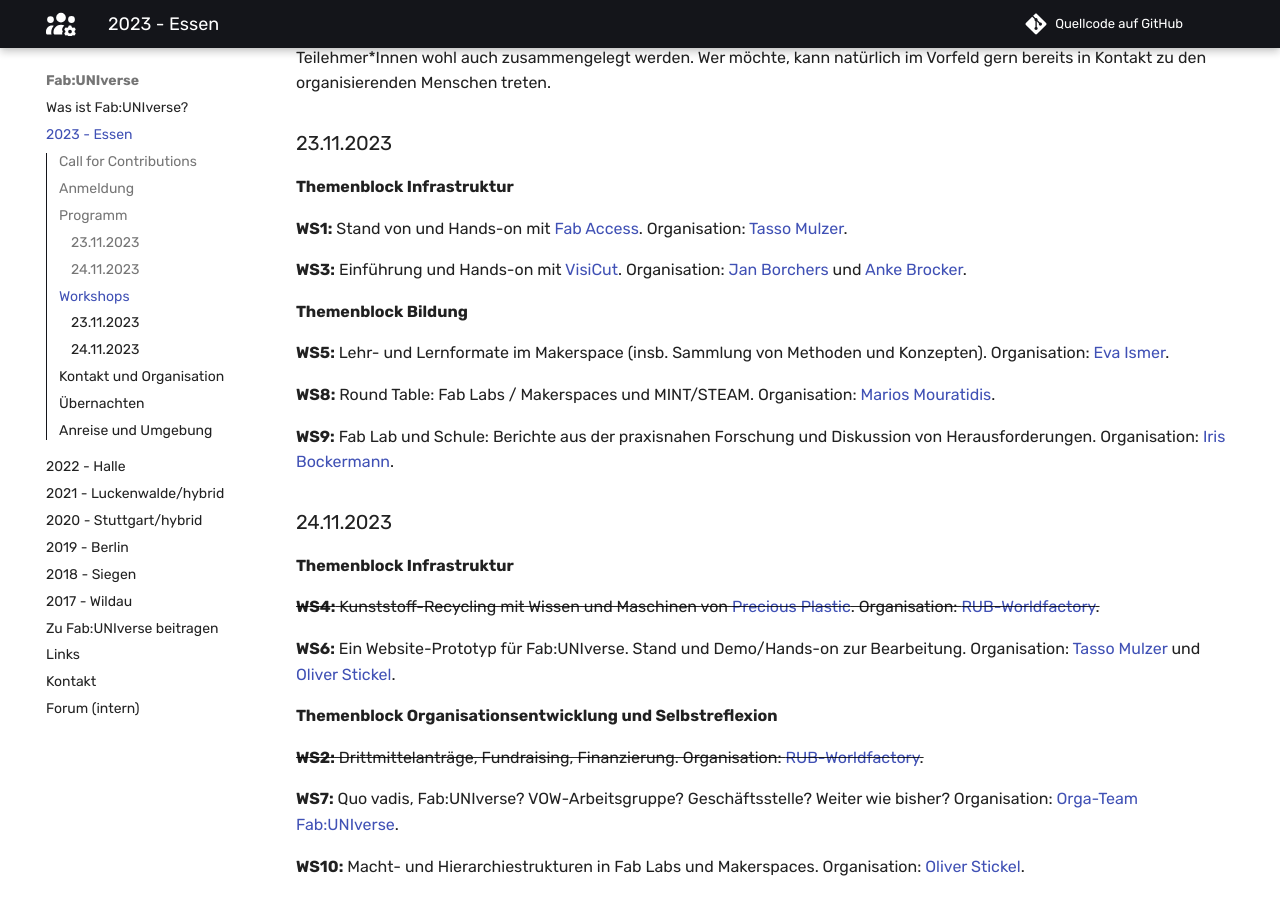
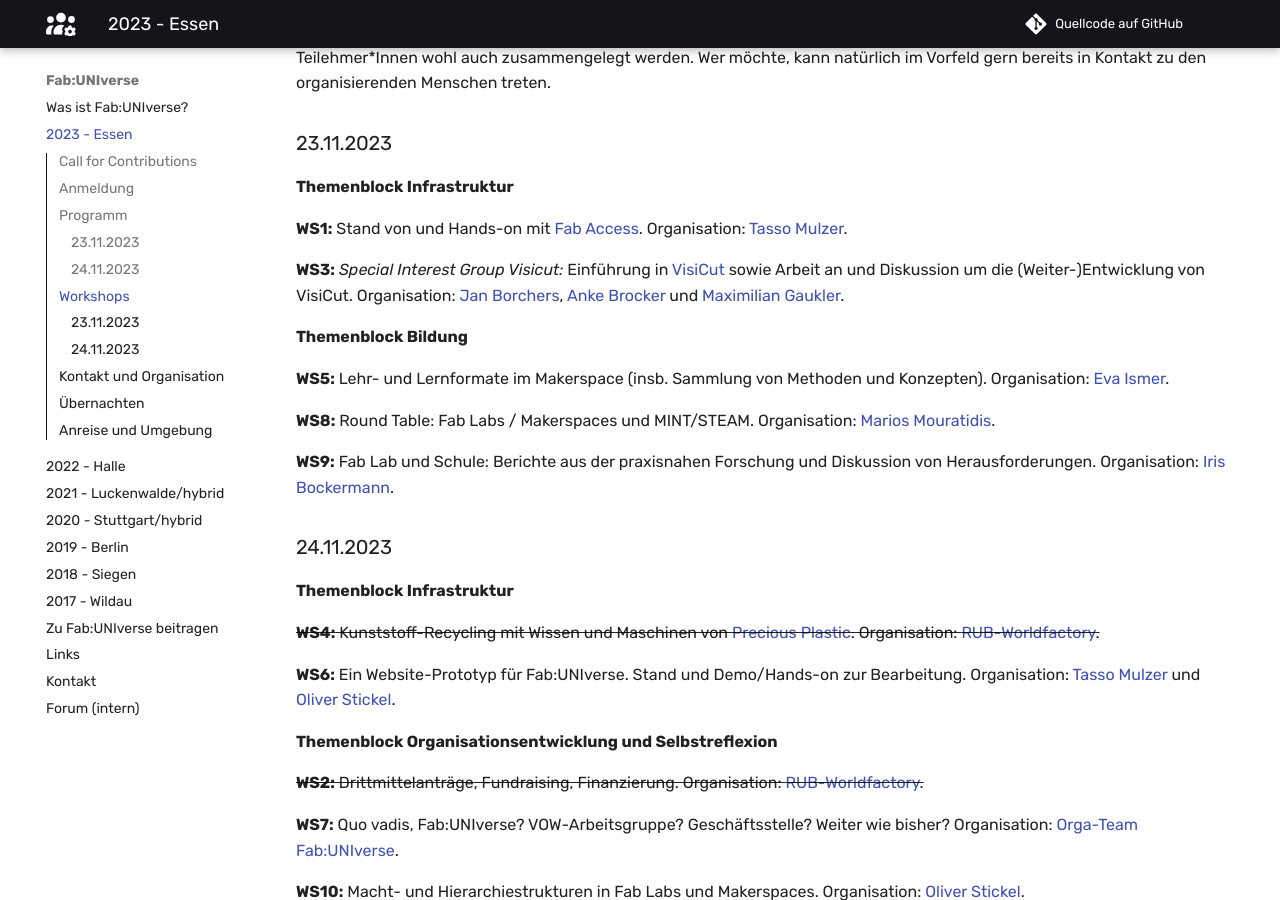
Before and after one commit to fabuniverse/website, an MkDocs documentation site: the page built from docs/2023.md, in a window 1280 px wide and 900 px high, scrolled down 1713 px. Built offline with MkDocs 1.6.1 and Material for MkDocs 9.7.7, drawn with Linux system fonts in a browser that asks for light colours; comment, search, counter and statistics services are not loaded.

Commit message:
Update 2023.md

```diff
--- a/docs/2023.md
+++ b/docs/2023.md
@@ -72,7 +72,7 @@
 
 **WS1:** Stand von und Hands-on mit [Fab Access](https://fab-access.org/). Organisation: [Tasso Mulzer](https://www.bht-berlin.de/people/detail/1487).
 
-**WS3:** Einführung und Hands-on mit [VisiCut](https://visicut.org/). Organisation: [Jan Borchers](https://hci.rwth-aachen.de/borchers) und [Anke Brocker](https://hci.rwth-aachen.de/brocker).
+**WS3:** *Special Interest Group Visicut:* Einführung in [VisiCut](https://visicut.org/) sowie Arbeit an und Diskussion um die (Weiter-)Entwicklung von VisiCut. Organisation: [Jan Borchers](https://hci.rwth-aachen.de/borchers), [Anke Brocker](https://hci.rwth-aachen.de/brocker) und [Maximilian Gaukler](https://www.offene-werkstaetten.org/users/profile/1076).
 
 
 **Themenblock Bildung**
```
